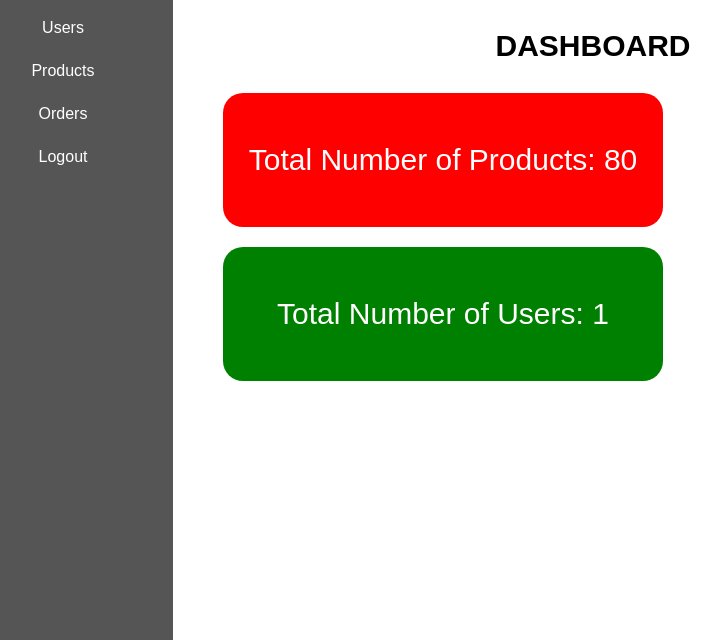
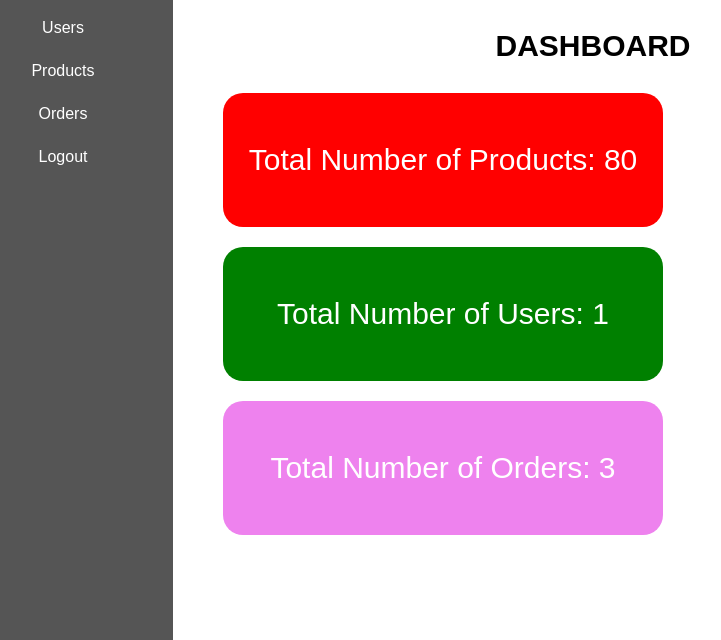
Before and after one commit to rakibul24466/Fosol-CSE499A-and-499B, a PHP site: page /admin-panel.php in a window 1280 px wide. Shown: the part 160-800 px from the top of the page, without its empty margins (47-768 px from the left). Run offline with PHP 8.4, Linux system fonts and the light colour scheme; a user stored in the database is signed in; data comes from the database, SQL or seed files in the repository.

Commit message:
Admin Panel

```diff
--- a/admin-panel.php
+++ b/admin-panel.php
@@ -26,6 +26,16 @@ $countResult = $conn->query($countQuery);
 if ($countRow = $countResult->fetch_assoc()) {
     $totalUsers = $countRow['total_users'];
 }
+
+$query = "SELECT * FROM orders WHERE user_email = '$email'";
+$result = $conn->query($query);
+
+if (!$result) {
+    die("Query failed: " . $conn->error);
+}
+
+$totalOrders = mysqli_num_rows($result);
+
 
 ?>
 <!DOCTYPE html>
@@ -122,6 +132,18 @@ if ($countRow = $countResult->fetch_assoc()) {
             text-decoration: none;
             color: white;
         }
+        .yellow-container {
+            background-color: violet;
+            padding: 20px;
+            margin-top: 20px;
+            margin-left: 270px;
+            width: 400px;
+            border-radius: 20px;
+        }
+        .yellow-container p{
+            text-decoration: none;
+            color: white;
+        }
     </style>
 </head>
 <body>
@@ -148,6 +170,10 @@ if ($countRow = $countResult->fetch_assoc()) {
     <div class="green-container">
         <p>Total Number of Users: <?php echo $totalUsers; ?></p></p>
     </div>
+
+    <div class="yellow-container">
+        <p>Total Number of Orders: <?php echo $totalOrders; ?></p></p>
+    </div>
 </body>
 </html>
 </html>
```
